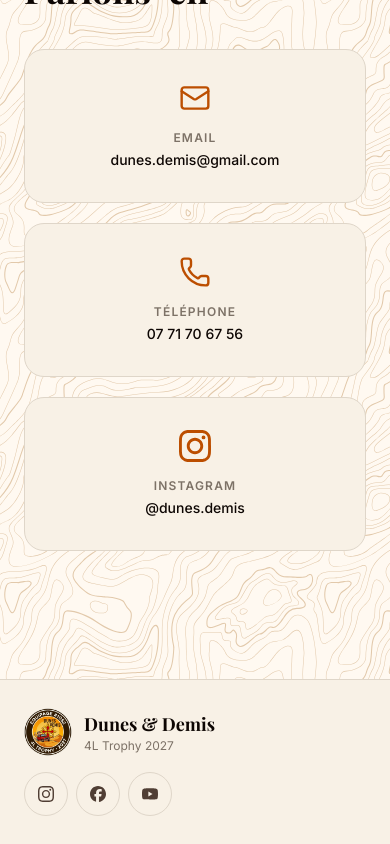
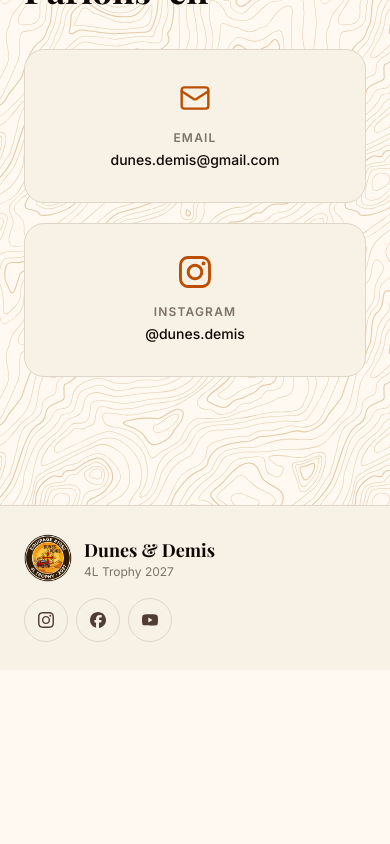
Before and after one commit to Thigaab/Dunes-Demis, a Next.js app: page / in a window 390 px wide. Shown: the part 7659-8503 px from the top of the page. After the commit the page ends 8329 px from the top, so only its background shows below. Built offline with nearby package versions, Linux system fonts and the light colour scheme.

Commit message:
feat: remove phone number from contact section

```diff
--- a/src/app/page.tsx
+++ b/src/app/page.tsx
@@ -1,4 +1,4 @@
-import { Banknote, Download, Flag, Gift, HeartHandshake, Mail, Megaphone, Package, Phone } from "lucide-react";
+import { Banknote, Download, Flag, Gift, HeartHandshake, Mail, Megaphone, Package } from "lucide-react";
 import Image from "next/image";
 import { Timeline } from "./components/timeline";
 import { SandParticles } from "./components/sand-particles";
@@ -478,16 +478,6 @@ export default function Home() {
               </div>
             </a>
             <a
-              href="tel:+33771706756"
-              className="card reveal stagger-2 flex flex-col items-center gap-4 p-8 text-center transition hover:border-accent/40"
-            >
-              <Phone className="h-8 w-8 text-accent" strokeWidth={1.8} />
-              <div>
-                <p className="text-xs font-semibold uppercase tracking-widest text-subtle">Téléphone</p>
-                <p className="mt-1 text-sm font-medium text-fg">07 71 70 67 56</p>
-              </div>
-            </a>
-            <a
               href={teamInstagramLink}
               target="_blank"
               rel="noopener noreferrer"
```
